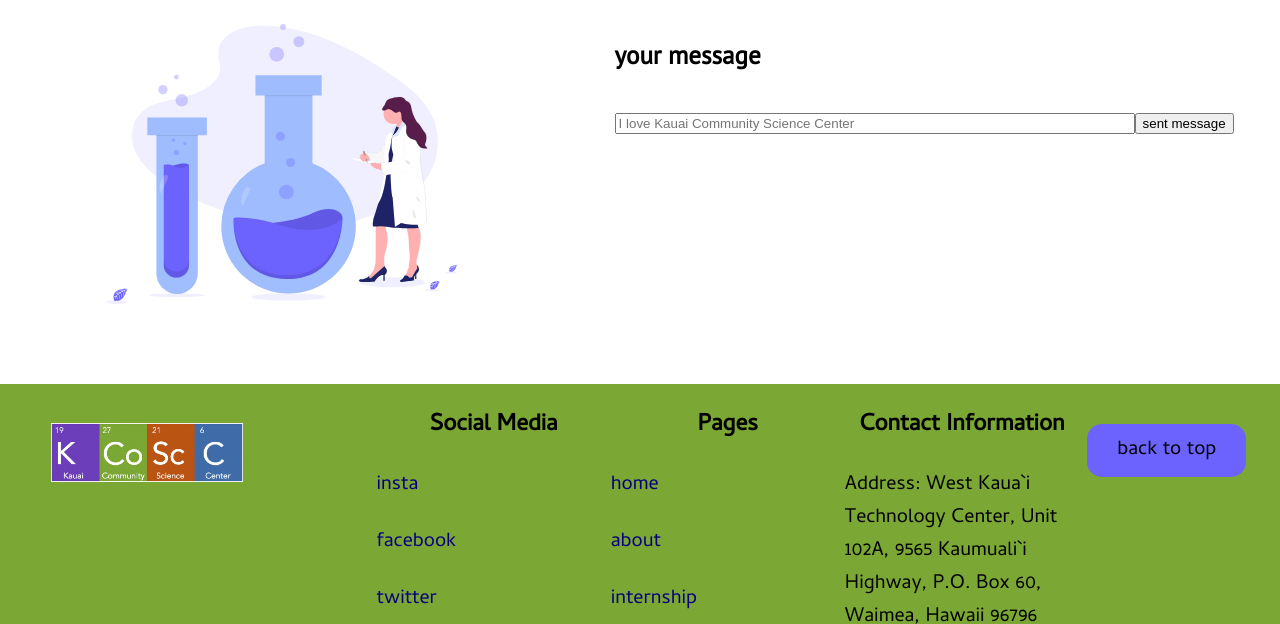
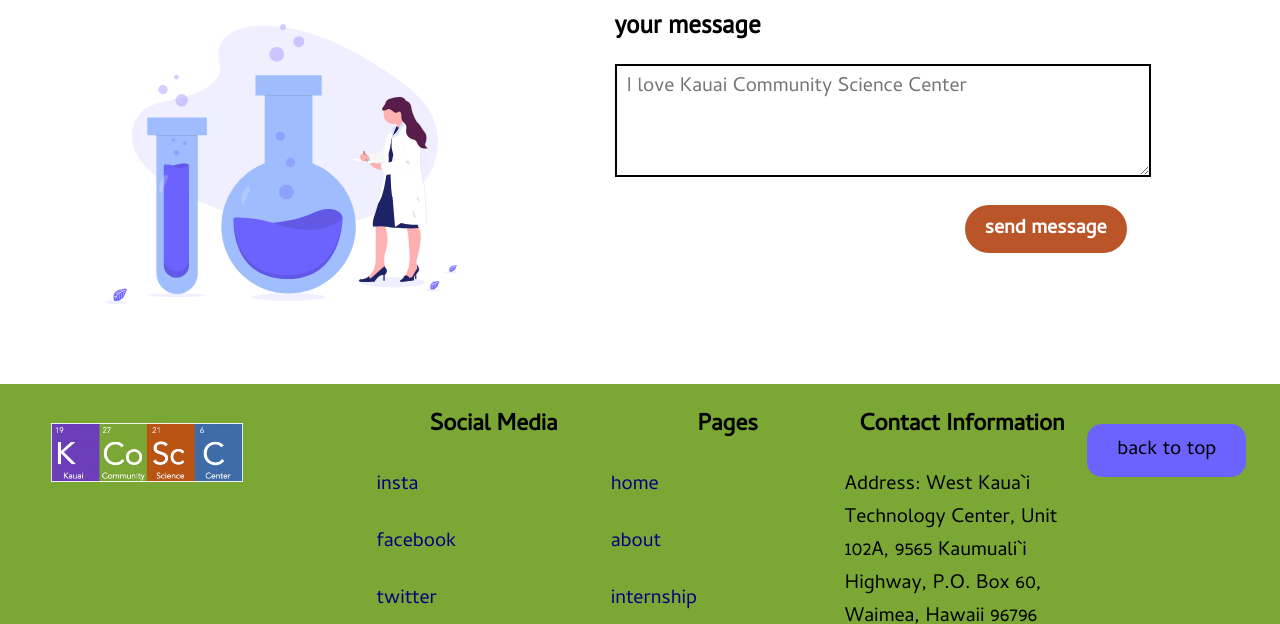
Before and after one commit to timkauai/kcsc, a Gatsby site: page /contact in a window 1280 px wide. Shown: the part 476-1100 px from the top of the page. Built offline with nearby package versions, Linux system fonts and the light colour scheme; Gatsby itself is replaced by a stand-in of ours.

Commit message:
orgin master

```diff
--- a/src/pages/contact.js
+++ b/src/pages/contact.js
@@ -26,12 +26,18 @@ const ContactPage = () => (
             type="text"
           />
           <h5>your message</h5>
-          <input
+          <textarea
             placeholder="I love Kauai Community Science Center"
             type="text"
+            rows="3"
             className="message-input text-input"
+          ></textarea>
+          <br />
+          <input
+            className="submit-btn-contact"
+            type="submit"
+            value="send message"
           />
-          <input type="submit" value="sent message" />
         </form>
       </div>
       <h1> Contact </h1>
--- a/src/styles/main.scss
+++ b/src/styles/main.scss
@@ -897,10 +897,47 @@ footer {
     h5 {
       font-family: "PT Sans";
       font-size: 25px;
+      margin-bottom: 3vh;
+      margin-top: 3vh;
     }
 
     .text-input {
       width: 40vw;
+      padding: 5px 10px;
+      border: #000 solid 2px;
+      font-family: "Cambay";
+      font-size: 20px;
+      font-weight: 100;
+    }
+
+    .text-input::placeholder {
+      font-family: "Cambay";
+      font-weight: 50;
+      font-size: 20px;
+    }
+
+    .name-input {
+      height: 4.5vh;
+    }
+
+    .email-input {
+      height: 4.5vh;
+    }
+
+    .submit-btn-contact {
+      margin-top: 3vh;
+      float: right;
+      margin-right: 10vw;
+      background-color: #ba5429;
+      color: white;
+      font-family: "Cambay";
+      font-weight: bold;
+      border: none;
+      height: 6vh;
+      width: max-content;
+      padding: 5px 20px;
+      border-radius: 30px;
+      font-size: 20px;
     }
   }
 }
```
